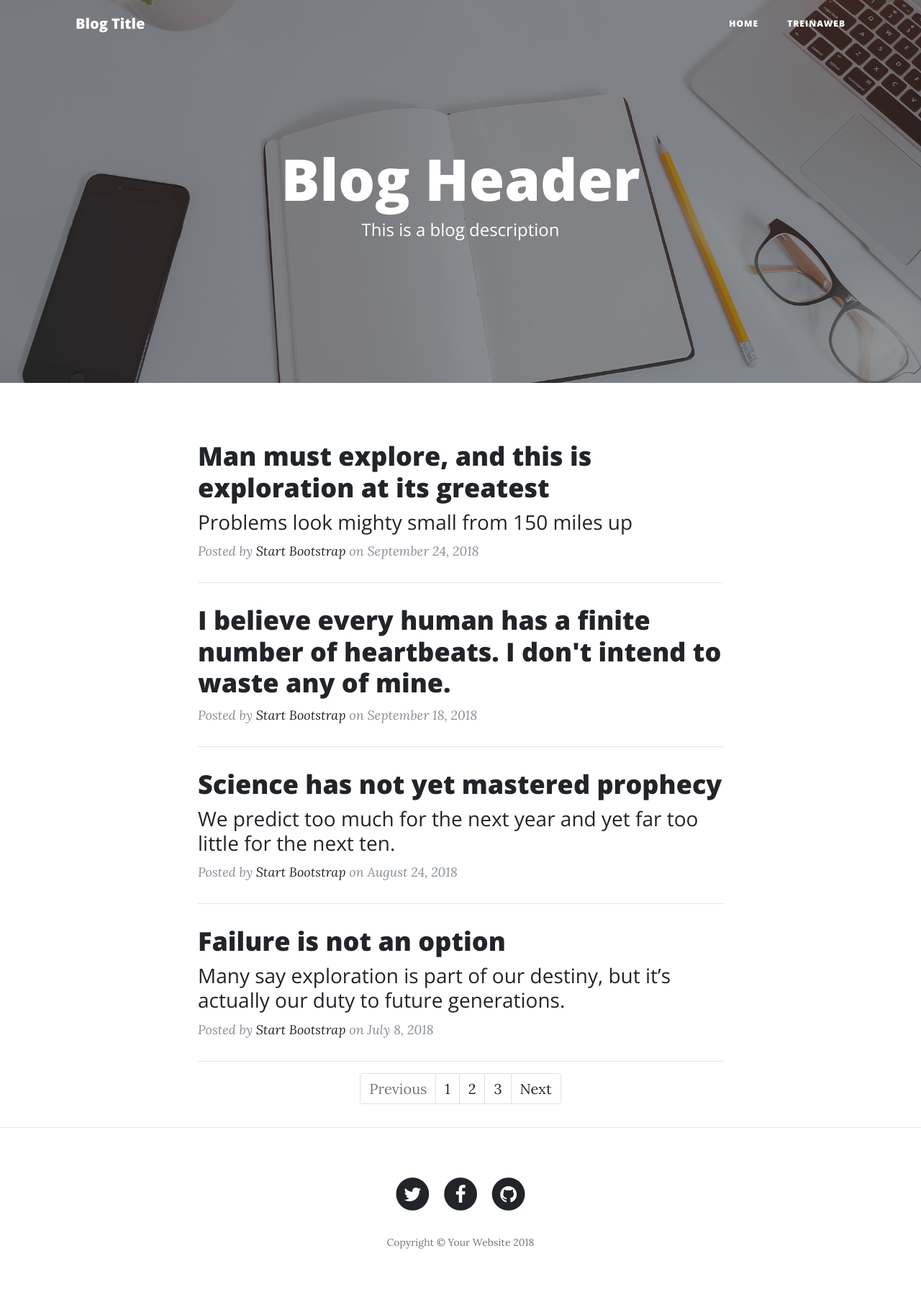
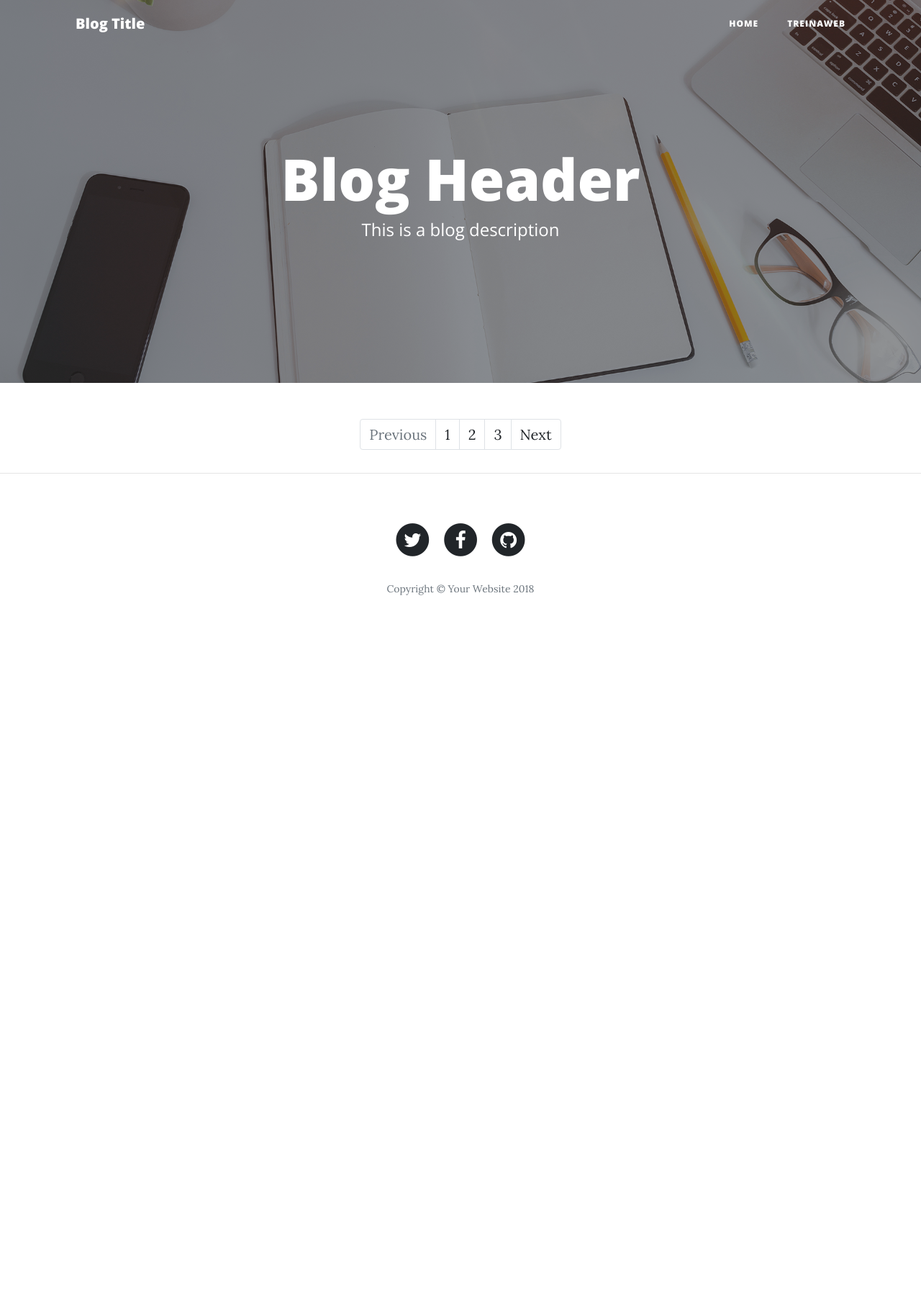
Before and after one commit to treinaweb/treinaweb-symfony-template-engine-twig-blog, a Symfony app: template templates/post/index.html.twig in a window 1280 px wide. Shown: the whole page at 72% size. After the commit the page ends 827 px from the top, so only its background shows below. Run offline with Twig, Linux system fonts and the light colour scheme; the template is opened without the code that fills it, so the values that code supplies are empty; some libraries are stand-ins or nearby versions.

Commit message:
23 - Inclusão de subviews

```diff
--- a/templates/post/index.html.twig
+++ b/templates/post/index.html.twig
@@ -21,59 +21,11 @@
      <div class="container">
       <div class="row">
         <div class="col-lg-8 col-md-10 mx-auto">
-          <div class="post-preview">
-            <a href="post.html">
-              <h2 class="post-title">
-                Man must explore, and this is exploration at its greatest
-              </h2>
-              <h3 class="post-subtitle">
-                Problems look mighty small from 150 miles up
-              </h3>
-            </a>
-            <p class="post-meta">Posted by
-              <a href="#">Start Bootstrap</a>
-              on September 24, 2018</p>
-          </div>
-          <hr>
-          <div class="post-preview">
-            <a href="post.html">
-              <h2 class="post-title">
-                I believe every human has a finite number of heartbeats. I don't intend to waste any of mine.
-              </h2>
-            </a>
-            <p class="post-meta">Posted by
-              <a href="#">Start Bootstrap</a>
-              on September 18, 2018</p>
-          </div>
-          <hr>
-          <div class="post-preview">
-            <a href="post.html">
-              <h2 class="post-title">
-                Science has not yet mastered prophecy
-              </h2>
-              <h3 class="post-subtitle">
-                We predict too much for the next year and yet far too little for the next ten.
-              </h3>
-            </a>
-            <p class="post-meta">Posted by
-              <a href="#">Start Bootstrap</a>
-              on August 24, 2018</p>
-          </div>
-          <hr>
-          <div class="post-preview">
-            <a href="post.html">
-              <h2 class="post-title">
-                Failure is not an option
-              </h2>
-              <h3 class="post-subtitle">
-                Many say exploration is part of our destiny, but it’s actually our duty to future generations.
-              </h3>
-            </a>
-            <p class="post-meta">Posted by
-              <a href="#">Start Bootstrap</a>
-              on July 8, 2018</p>
-          </div>
-          <hr>
+
+          {% for post in posts %}
+            {% include "post/partials/post_content.html.twig" %}
+          {% endfor %}
+
           <!-- Pager -->
           <div class="clearfix">
             <nav aria-label="Page navigation example">
```
Also changed, not shown: templates/post/partials/post_content.html.twig (added, +8 -0 lines).
